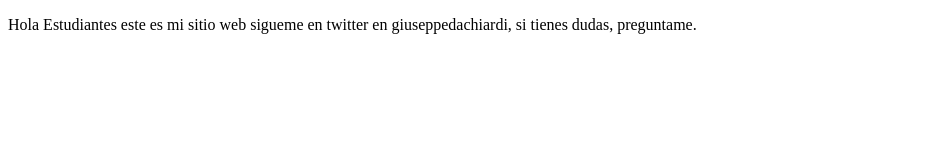
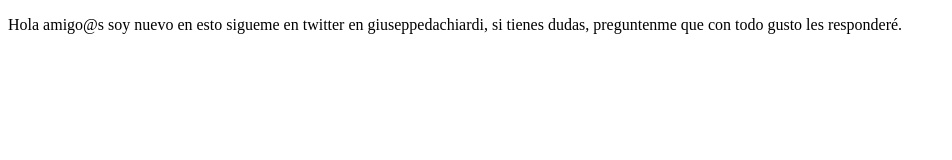
Before and after one commit to giuseppedachiardi/proyectoDemoCursoPrework, a plain HTML site: page index.html in a window 1280 px wide. Shown: the whole page, without its empty margins (0-952 px from the left). Drawn offline with Linux system fonts and the light colour scheme.

Commit message:
cambios agregamos sitio de twitter

```diff
--- a/index.html
+++ b/index.html
@@ -8,8 +8,8 @@
 </head>
 <body>
     <p>
-        Hola Estudiantes este es mi sitio web
-        sigueme en twitter en giuseppedachiardi, si tienes dudas, preguntame.
+        Hola amigo@s soy nuevo en esto
+        sigueme en twitter en giuseppedachiardi, si tienes dudas, preguntenme que con todo gusto les responderé.
     </p>
 </body>
 </html>
```
